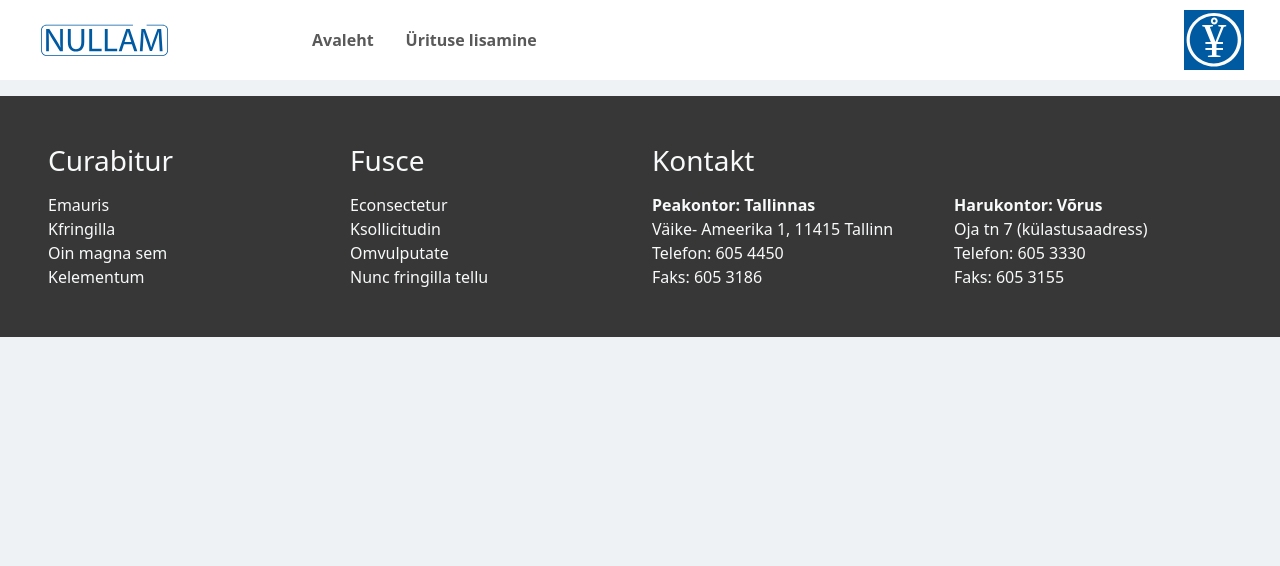
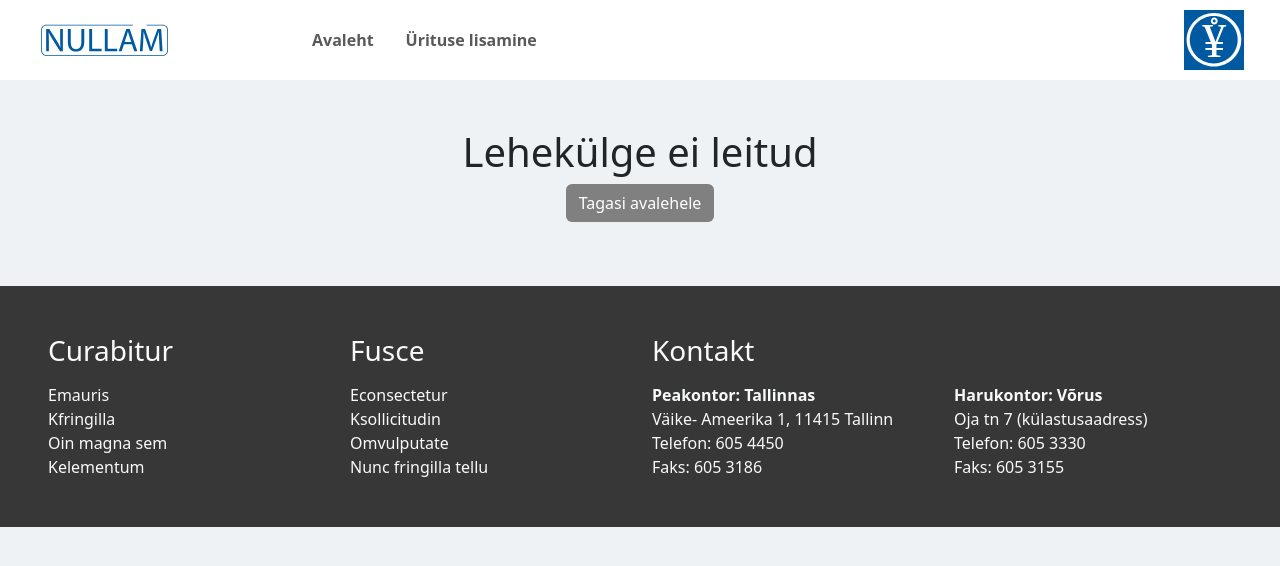
Before and after one commit to nikitaviira/programmeerija_prooviylesanne, a Vue app in the folder frontend/: page /404 in a window 1280 px wide. Shown: the top 566 px of the page. Built offline with nearby package versions, Linux system fonts and the light colour scheme.

Commit message:
add 404 frontend page

```diff
--- a/frontend/src/assets/scss/global.scss
+++ b/frontend/src/assets/scss/global.scss
@@ -35,16 +35,24 @@ html, body, #app {
   .form-title {
     color: $secondary-color;
   }
+}
 
-  button {
-    color: white;
+button {
+  color: white !important;
 
-    &.back-btn {
-      background: grey;
+  &.back-btn {
+    background: grey;
+
+    &:hover {
+      background: color-mix(in srgb, grey, transparent 40%) !important;
     }
+  }
 
-    &.submit-btn {
-      background: $secondary-color;
+  &.submit-btn {
+    background: $secondary-color;
+
+    &:hover {
+      background: color-mix(in srgb, $secondary-color, transparent 40%) !important;
     }
   }
 }
--- a/frontend/src/router/index.ts
+++ b/frontend/src/router/index.ts
@@ -4,6 +4,7 @@ import AddEventView from '@/views/AddEventView.vue';
 import ParticipantsView from '@/views/ParticipantsView.vue';
 import PersonDetailsView from '@/views/PersonDetailsView.vue';
 import CompanyDetailsView from '@/views/CompanyDetailsView.vue';
+import PageNotFound from '@/views/PageNotFound.vue';
 
 const router = createRouter({
   history: createWebHistory(import.meta.env.BASE_URL),
@@ -35,6 +36,14 @@ const router = createRouter({
       name: 'person-details',
       component: PersonDetailsView,
       props: true
+    },
+    {
+      path: '/404',
+      component: PageNotFound
+    },
+    {
+      path: '/:pathMatch(.*)*',
+      redirect: '/404'
     }
   ]
 });
--- /dev/null
+++ b/frontend/src/views/PageNotFound.vue
@@ -0,0 +1,27 @@
+<template>
+  <div class="text-center">
+    <h1 class="mt-5">
+      Lehekülge ei leitud
+    </h1>
+    <button
+      class="mx-auto back-btn btn mb-5"
+      @click="toHomePage"
+    >
+      Tagasi avalehele
+    </button>
+  </div>
+</template>
+
+<script setup lang="ts">
+  import { useRouter } from 'vue-router';
+
+  const router = useRouter();
+
+  async function toHomePage() {
+    await router.push('/');
+  }
+</script>
+
+<style scoped lang="scss">
+
+</style>
```
